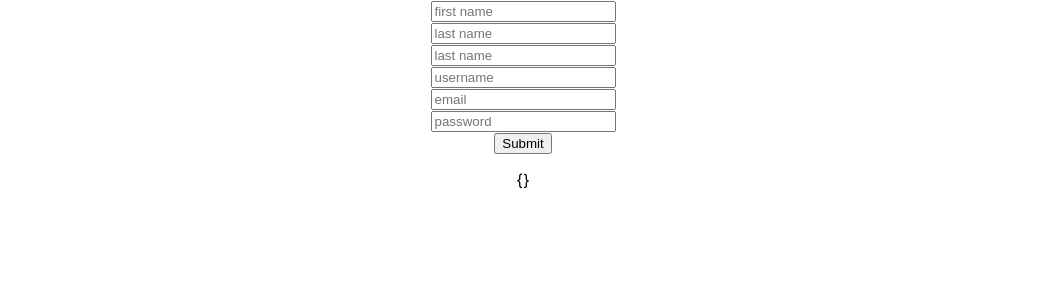
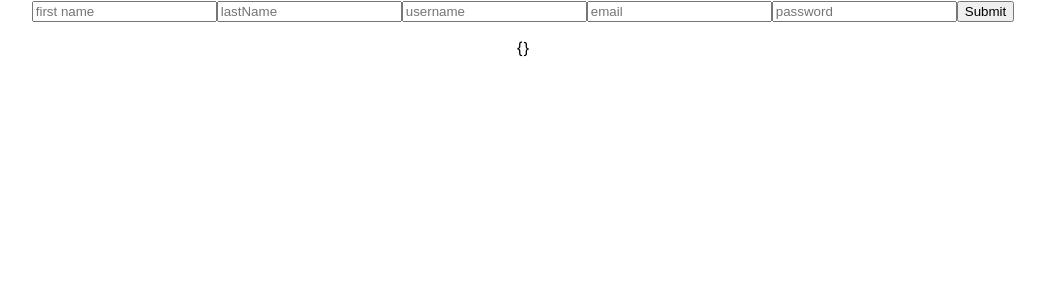
Before and after one commit to cpantani/add_user, a React (Create React App) app: page / in a window 1280 px wide. Shown: the top 300 px of the page, without its empty margins (117-1162 px from the left). Built offline with nearby package versions, Linux system fonts and the light colour scheme.

Commit message:
edits to code, no run errors, Form now works, no contact to backend

```diff
--- a/src/AddUserApp.js
+++ b/src/AddUserApp.js
@@ -1,30 +1,27 @@
 import React, { Component } from "react";
-
 import Form from './AddUserForm';
-
-
 
 class AddUser extends Component{
 
-
-	state= {
-		fields:{},
+	state={
+		fields: {}
 	};
 
-	onSubmit = (fields) =>{
-		this.setState({ fields });
-		console.log('App comp got: ', fields);
+	onSubmit= fields => {
+		this.setState({ fields })
 	};
 
-	render() {
-		return(
+	render(){
+	return (
 
 		<div className="App">
-			<Form onSubmit={fields => this.onSubmit(fields)}/>
-			<p>{JSON.stringify(this.state.fields,null,2)}</p>
+			<Form onSubmit={fields => this.onSubmit(fields)} />
+			<p>
+				{JSON.stringify(this.state.fields,null,2)}
+			</p>
 		</div>
 
-		);
+	);
 	}
 }
 
--- a/src/AddUserForm.js
+++ b/src/AddUserForm.js
@@ -1,4 +1,4 @@
-import React from 'react';
+import React, { Component } from "react";
 
 export default class Form extends React.Component {
 		state= {
@@ -6,65 +6,63 @@ export default class Form extends React.Component {
 			lastName:'',
 			username:'',
 			email:'',
-		password:'',
-	};
+			password:'',};
 
-	change = e =>{
+
+	change = (e) => {
 		this.setState({
 			[e.target.name]: e.target.value
-		});
-	};
+		})
+	}
 
 	onSubmit = (e) => {
 		e.preventDefault();
 		this.props.onSubmit(this.state)
-		console.log(this.state);
+		this.setState({
+			firstName:'',
+			lastName:'',
+			username:'',
+			email:'',
+			password:'',})
 	}
 
 
 	render() {
-		return(
+		return (
 			<form>
-			<input name = "first name"
-				   placeholder = "first name"
-				   value ={this.state.firstName}
+				<input
+					name="firstName"
+					placeholder="first name"
+					value={this.state.firstName}
 					onChange={e => this.change(e)}
 				/>
-			<br />
-			<input name = "last name"
-				   placeholder = "last name"
-				   value ={this.state.firstName}
+				<input
+					name="lastName"
+					placeholder="lastName"
+					value={this.state.lastName}
 					onChange={e => this.change(e)}
 				/>
-			<br />
-			<input name = "last name"
-				   placeholder = "last name"
-				   value ={this.state.firstName}
+				<input
+					name="username"
+					placeholder="username"
+					value={this.state.username}
 					onChange={e => this.change(e)}
 				/>
-			<br />
-			<input name = "username"
-				   placeholder = "username"
-				   value ={this.state.firstName}
+					<input
+					name="email"
+					placeholder="email"
+					value={this.state.email}
 					onChange={e => this.change(e)}
 				/>
-			<br />
-			<input name = "email"
-				   placeholder = "email"
-				   value ={this.state.firstName}
+					<input
+					name="password"
+					placeholder="password"
+					value={this.state.password}
 					onChange={e => this.change(e)}
 				/>
-			<br />
-			<input name = "password"
-				   type = 'password'
-				   placeholder = "password"
-				   value ={this.state.firstName}
-				   onChange={e => this.change(e)}
-			/>
-			<br />
-			<button onClick={e => this.onSubmit(e)}>Submit</button>
+
+				<button onClick={e => this.onSubmit(e)}> Submit </button>
 			</form>
-		);
+		)
 	}
-
 }
--- a/src/App.js
+++ b/src/App.js
@@ -1,5 +1,5 @@
 import React from 'react';
-import logo from './logo.svg';
+
 import './App.css';
 import AddUser from './AddUserApp';
 
```
Lines whose indentation alone changed are shown as unchanged.
